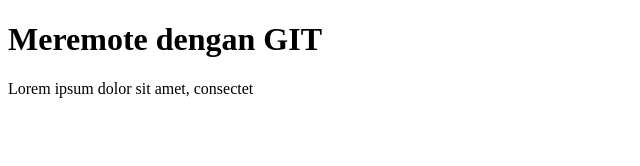
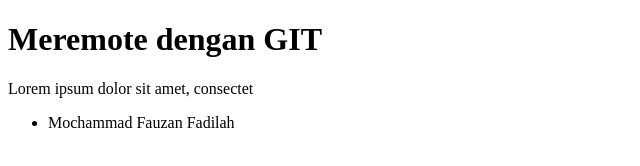
Before and after one commit to Seczan21/backup-materi-kuliah, a plain HTML site: page index.html in a window 1280 px wide. Shown: the whole page, without its empty margins (0-640 px from the left). Drawn offline with Linux system fonts and the light colour scheme.

Commit message:
Menambahkan list

```diff
--- a/index.html
+++ b/index.html
@@ -9,5 +9,8 @@
   <body>
     <h1>Meremote dengan GIT</h1>
     <p>Lorem ipsum dolor sit amet, consectet</p>
+    <ul>
+      <li>Mochammad Fauzan Fadilah</li>
+    </ul>
   </body>
 </html>
```
